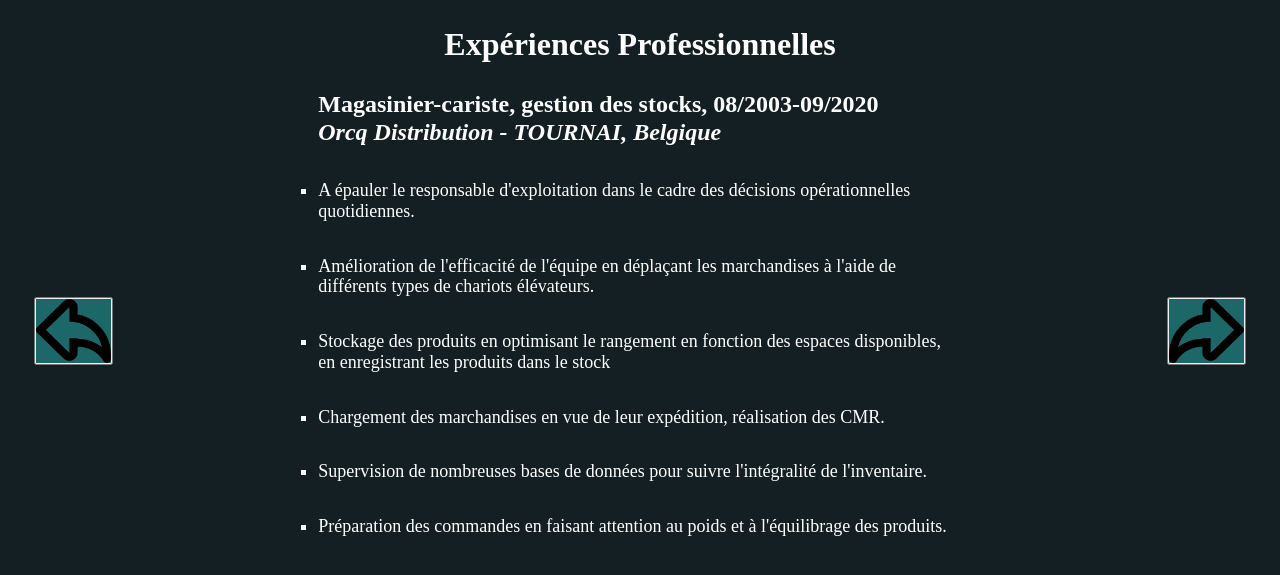
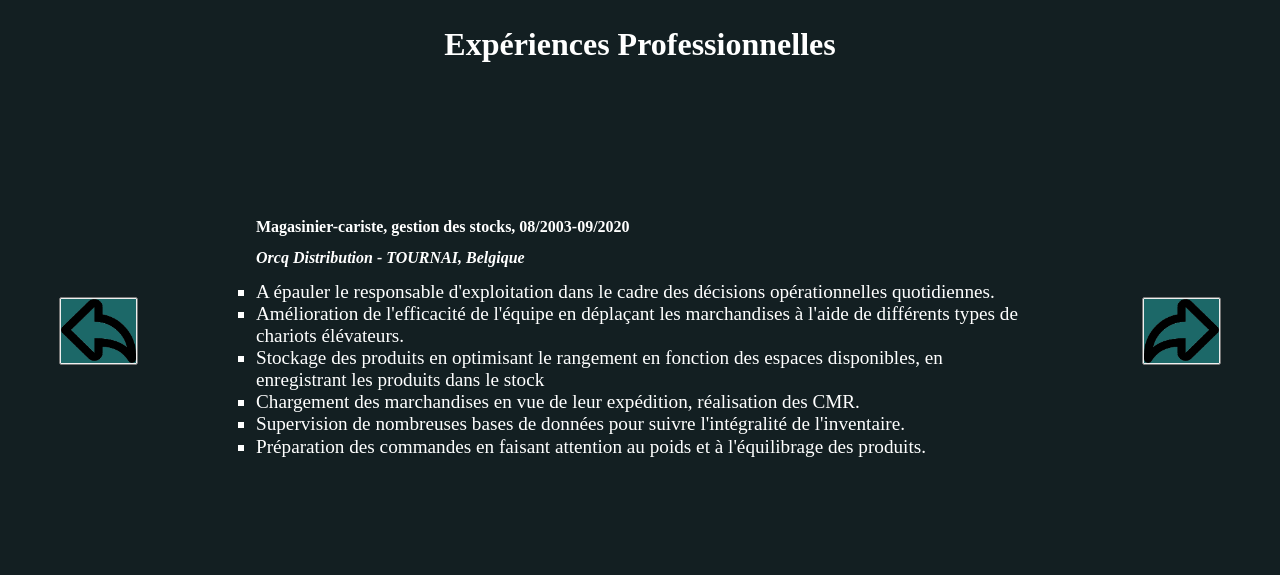
Before and after one commit to serge-thui/cv-web, a website built with Parcel: page index.html in a window 1280 px wide. Shown: the part 2689-3264 px from the top of the page. Built offline with nearby package versions, Linux system fonts and the light colour scheme.

Commit message:
changement de ul en div du slider xp

```diff
--- a/css/main.css
+++ b/css/main.css
@@ -259,12 +259,8 @@ figcaption{
   text-align: center;
   padding: 20px 0px 0px 0px;
 }
-.xpro{
-  display: flex;
-  flex-direction: column;
-  font-size: 0.5em;
-}
-.xpro li{
+
+.active li{
   list-style: square;
 }
 .slider h2{
@@ -288,23 +284,25 @@ figcaption{
 }
 .container ul{
   height: 100%;
+
+  flex-direction: column;
+  align-content: space-around;
+  font-size: 0.8em;
+
 }
 .slider{
   display: flex;
   flex-direction: column;
   justify-items: center;
   align-content: space-around;
-  max-width: 70%;
+  justify-content: center;
+  font-size: 1.2em;
 
 }
-
-.slider img{
-  max-width: 100%;
-  display: none;
-}
-img.active{
+.active{
   display: block;
   animation: fade 0.8s;
+  max-width: 60%;
 }
 @keyframes fade{
   from {
--- a/index.html
+++ b/index.html
@@ -131,19 +131,19 @@
 
         <button class="btn-nav-left"><figure><img src="img/arrowrleft.png" alt="bouton de navigation droite"></figure></button>
 
-        <ul>
-          <li class="slider"><h2 class="fort">Magasinier-cariste, gestion des stocks, 08/2003-09/2020</h2>
-              <h2 class="italique">Orcq Distribution - TOURNAI, Belgique</h2>
-              <ul class="xpro">
+        <div class="active">
+          <h2 class="fort">Magasinier-cariste, gestion des stocks, 08/2003-09/2020</h2>
+          <h2 class="italique">Orcq Distribution - TOURNAI, Belgique</h2>
+          <ul>
                 <li>A épauler le responsable d'exploitation dans le cadre des décisions opérationnelles quotidiennes.</li>
                 <li>Amélioration de l'efficacité de l'équipe en déplaçant les marchandises à l'aide de différents types de chariots élévateurs.</li>
                 <li>Stockage des produits en optimisant le rangement en fonction des espaces disponibles, en enregistrant les produits dans le stock</li>
                 <li>Chargement des marchandises en vue de leur expédition, réalisation des CMR.</li>
                 <li>Supervision de nombreuses bases de données pour suivre l'intégralité de l'inventaire.</li>
                 <li>Préparation des commandes en faisant attention au poids et à l'équilibrage des produits.</li>
-              </ul>
+          </ul>
           </li>
-        </ul>
+        </div>
 
         <button class="btn-nav-right"><figure><img src="img/arrowright.png" alt="bouton de navigation gauche"></figure></button>
 
```
